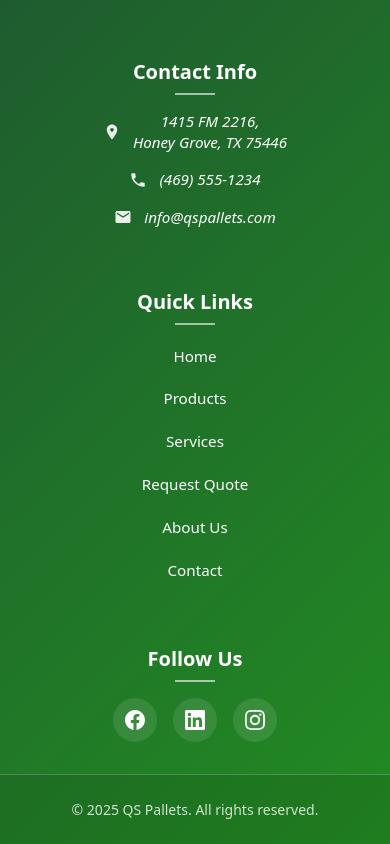
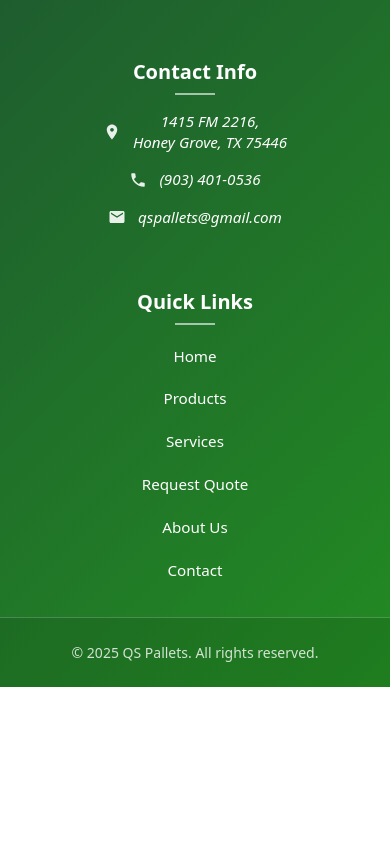
Before and after one commit to hquezada24/qs-pallets, a React (Vite) app: page /about in a window 390 px wide. Shown: the part 4558-5402 px from the top of the page. After the commit the page ends 5245 px from the top, so only its background shows below. Built offline with nearby package versions, Linux system fonts and the light colour scheme.

Commit message:
refactor: update email and phone. Comment out social media section

```diff
--- a/src/components/common/Footer/Footer.module.css
+++ b/src/components/common/Footer/Footer.module.css
@@ -228,7 +228,8 @@
 
 @media (min-width: 1024px) {
   .container {
-    grid-template-columns: 2fr 1fr 1fr 1fr;
+    /* grid-template-columns: 2fr 1fr 1fr 1fr; /* Columns with social media */
+    grid-template-columns: 2fr 1fr 1fr;
     gap: 4rem;
     padding: 4rem 2rem 3rem;
   }
--- a/src/components/common/Footer/Index.jsx
+++ b/src/components/common/Footer/Index.jsx
@@ -43,11 +43,11 @@
                 <path d="M6.62 10.79c1.44 2.83 3.76 5.14 6.59 6.59l2.2-2.2c.27-.27.67-.36 1.02-.24 1.12.37 2.33.57 3.57.57.55 0 1 .45 1 1V20c0 .55-.45 1-1 1-9.39 0-17-7.61-17-17 0-.55.45-1 1-1h3.5c.55 0 1 .45 1 1 0 1.25.2 2.45.57 3.57.11.35.03.74-.25 1.02l-2.2 2.2z" />
               </svg>
               <a
-                href="tel:+14695551234"
+                href="tel:+19034010536"
                 className={styles.contactLink}
-                aria-label="Call us at (469) 555-1234"
+                aria-label="Call us at (903) 401-0536"
               >
-                (469) 555-1234
+                (903) 401-0536
               </a>
             </div>
             <div className={styles.contactItem}>
@@ -60,11 +60,11 @@
                 <path d="M20 4H4c-1.1 0-1.99.9-1.99 2L2 18c0 1.1.9 2 2 2h16c1.1 0 2-.9 2-2V6c0-1.1-.9-2-2-2zm0 4l-8 5-8-5V6l8 5 8-5v2z" />
               </svg>
               <a
-                href="mailto:info@qspallets.com"
+                href="mailto:qspallets@gmail.com"
                 className={styles.contactLink}
-                aria-label="Email us at info@qspallets.com"
+                aria-label="Email us at qspallets@gmail.com"
               >
-                info@qspallets.com
+                qspallets@gmail.com
               </a>
             </div>
           </address>
@@ -108,7 +108,7 @@
           </nav>
         </div>
 
-        <div className={styles.section}>
+        {/* <div className={styles.section}>
           <h4 className={styles.sectionTitle}>Follow Us</h4>
           <div className={styles.social}>
             <a
@@ -160,7 +160,7 @@
               </svg>
             </a>
           </div>
-        </div>
+        </div> */}
       </div>
 
       <div className={styles.bottom}>
```
